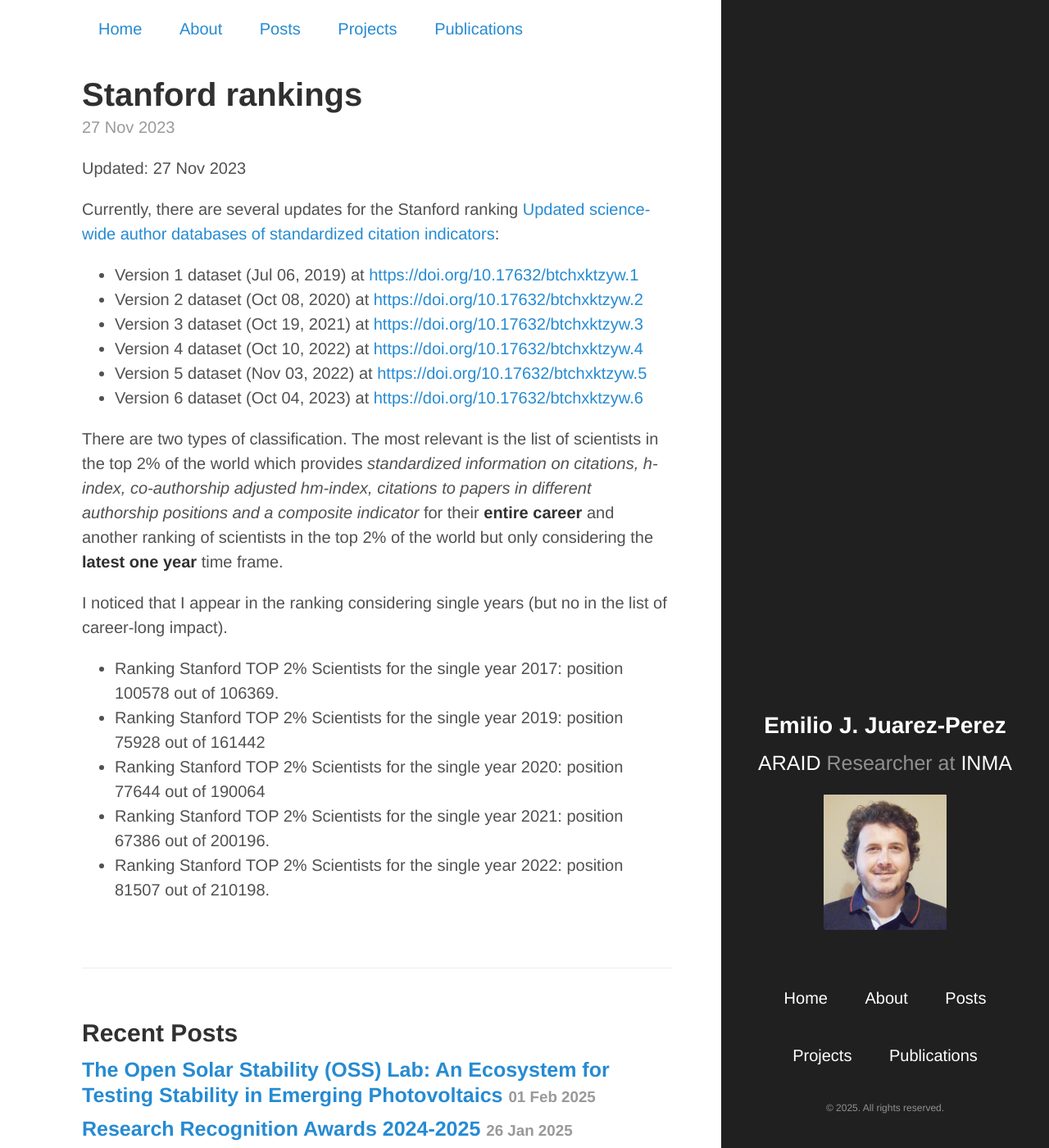
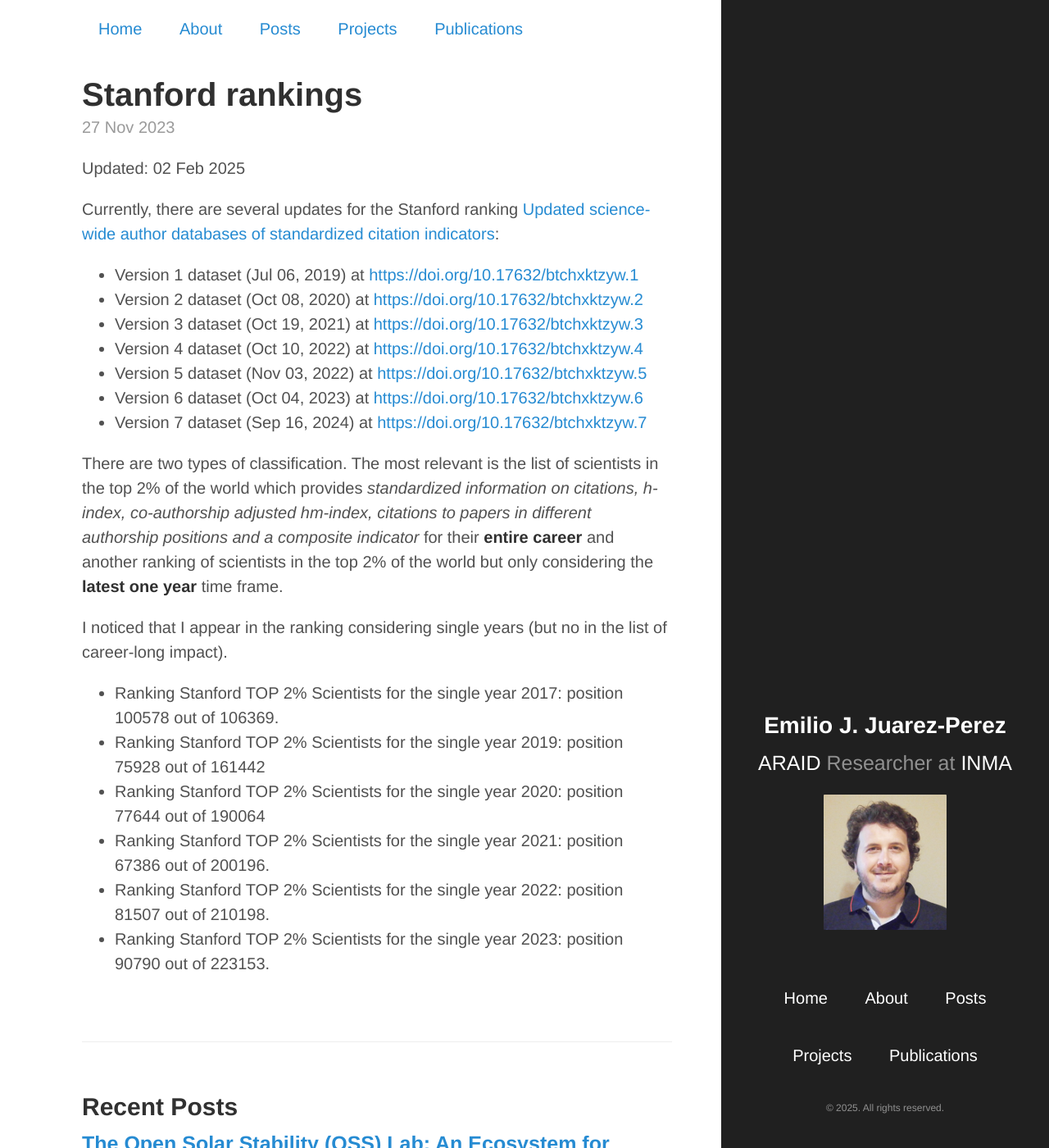
Before and after one commit to ejjpweb/ejjpweb.github.io, a Jekyll site: the page built from _posts/2022-01-15-Standford_rankings.md, in a window 1280 px wide and 1400 px high. Shown: the whole window at 82% size. Built offline with Jekyll 4.4.1, drawn with Linux system fonts in a browser that asks for light colours.

Commit message:
standford rankings post update

```diff
--- a/_posts/2022-01-15-Standford_rankings.md
+++ b/_posts/2022-01-15-Standford_rankings.md
@@ -6,7 +6,7 @@ tags: []
 
 ---
 
-Updated: 27 Nov 2023
+Updated: 02 Feb 2025
 
 Currently, there are several updates for the Stanford ranking [Updated science-wide author databases of standardized citation indicators](https://doi.org/10.17632/btchxktzyw):
 
@@ -17,7 +17,7 @@ Currently, there are several updates for the Stanford ranking [Updated science-w
 * Version 4 dataset (Oct 10, 2022) at [https://doi.org/10.17632/btchxktzyw.4](https://doi.org/10.17632/btchxktzyw.4)
 * Version 5 dataset (Nov 03, 2022) at [https://doi.org/10.17632/btchxktzyw.5](https://doi.org/10.17632/btchxktzyw.5)
 * Version 6 dataset (Oct 04, 2023) at [https://doi.org/10.17632/btchxktzyw.6](https://doi.org/10.17632/btchxktzyw.6)
-
+* Version 7 dataset (Sep 16, 2024) at [https://doi.org/10.17632/btchxktzyw.7](https://doi.org/10.17632/btchxktzyw.6)
 
 There are two types of classification. The most relevant is the list of scientists in the top 2% of the world which provides *standardized information on citations, h-index, co-authorship adjusted hm-index, citations to papers in different authorship positions and a composite indicator* for their **entire career** and another ranking of scientists in the top 2% of the world but only considering the **latest one year** time frame.
 
@@ -28,3 +28,4 @@ I noticed that I appear in the ranking considering single years (but no in the l
 * Ranking Stanford TOP 2% Scientists for the single year 2020: position 77644 out of 190064
 * Ranking Stanford TOP 2% Scientists for the single year 2021: position 67386 out of 200196.
 * Ranking Stanford TOP 2% Scientists for the single year 2022: position 81507 out of 210198.
+* Ranking Stanford TOP 2% Scientists for the single year 2023: position 90790 out of 223153.
```
